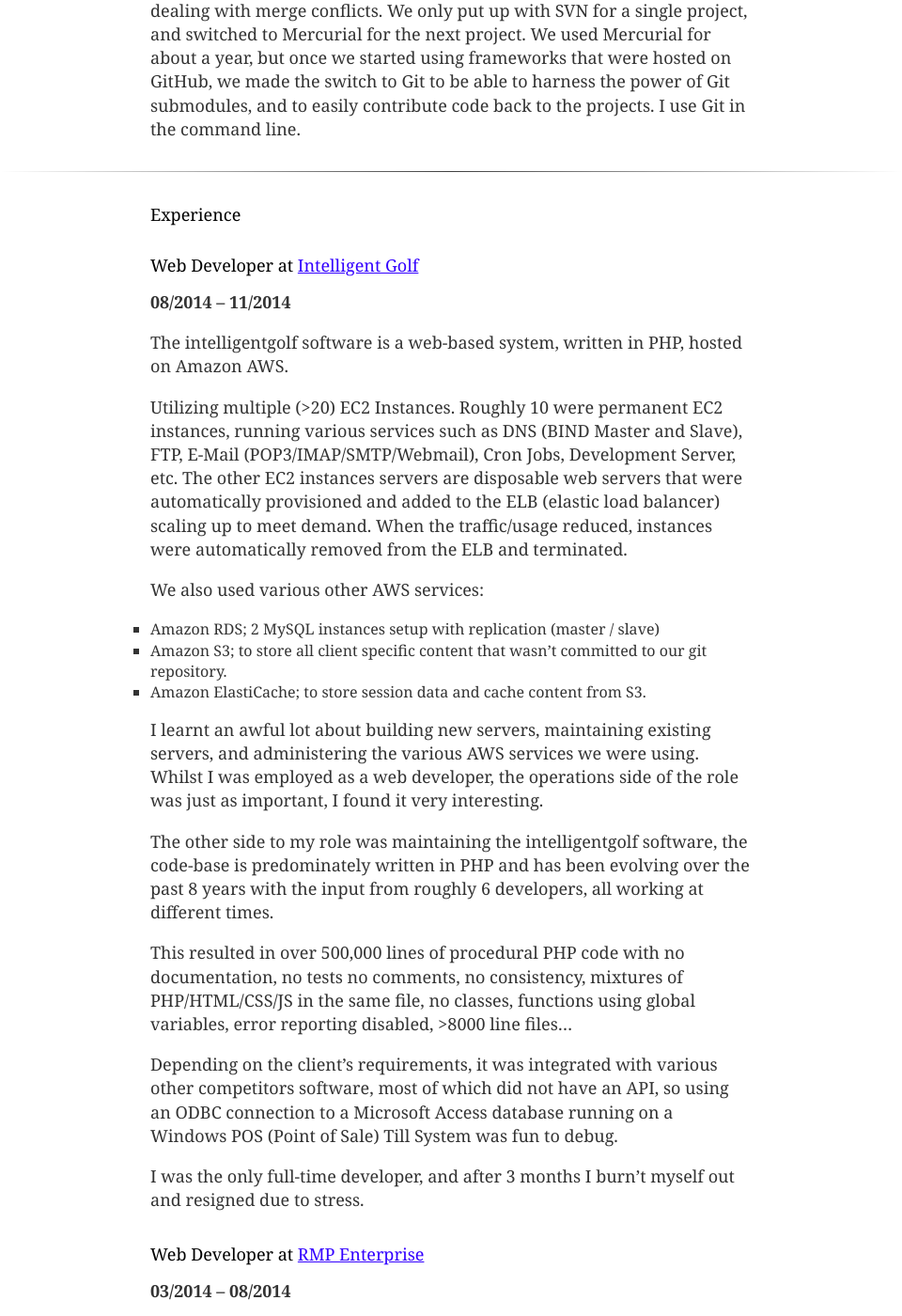
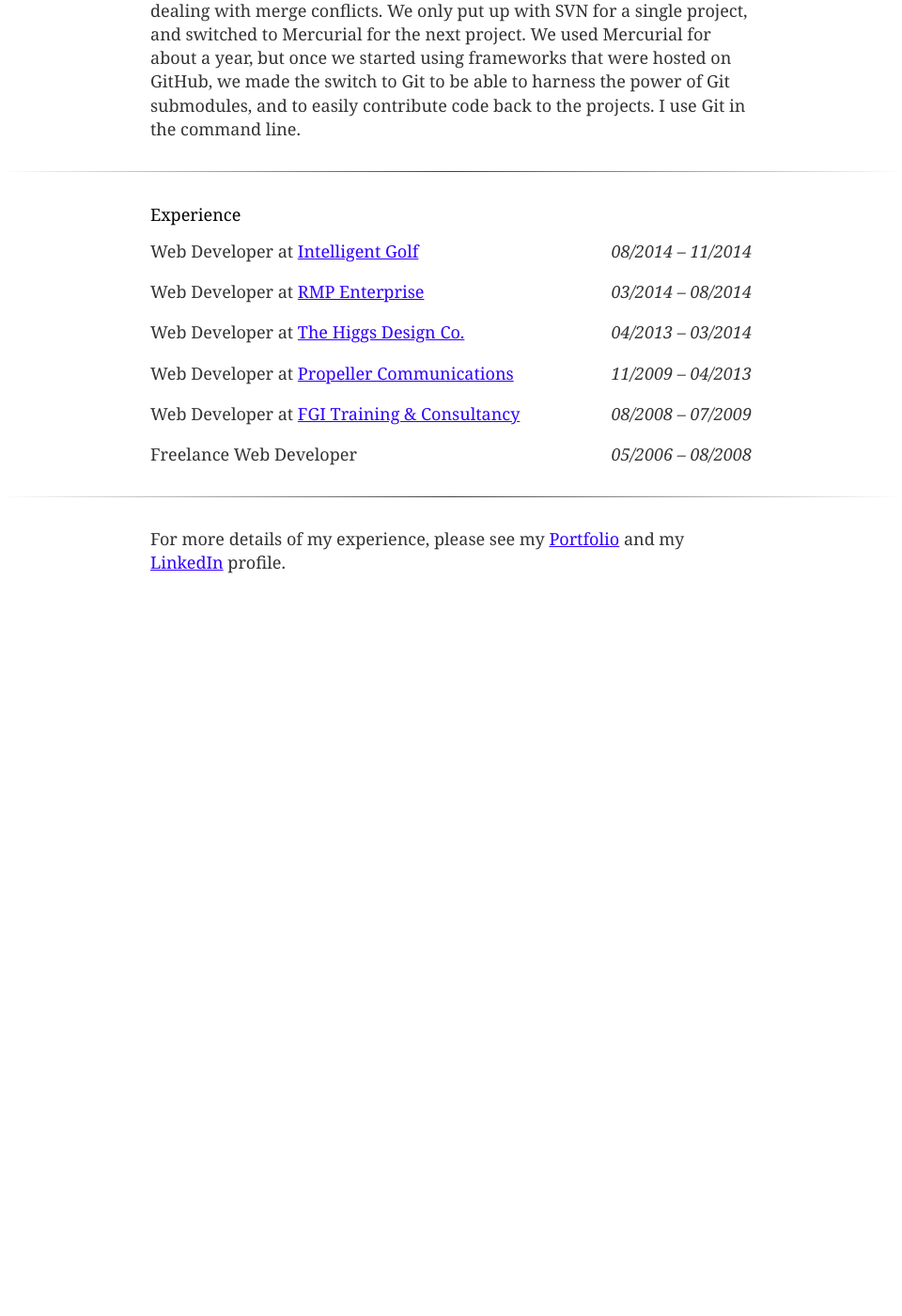
Before and after one commit to lukearmstrong/lukearmstrong.co.uk, a Jekyll site: the page built from cv/index.md, in a window 1280 px wide and 1400 px high, scrolled down 1968 px. Shown: the whole window at 94% size, without its empty margins (160-1120 px from the left). Built offline with Jekyll 4.4.1, drawn with Linux system fonts in a browser that asks for light colours; Markdown is read by kramdown in place of the engine named in the settings; after the commit the page ends 2598 px from its top, so only the background shows below that; some of the changed text lies outside the part shown.

Commit message:
update CV

```diff
--- a/cv/index.md
+++ b/cv/index.md
@@ -5,11 +5,9 @@
 description: Curriculum Vitae for Luke Armstrong
 ---
 
-
 I am a passionate developer who enjoys working within the fast evolving world of web development. My eight years of commercial experience within the industry has emerged from an initial interest at an early age, and is something which has lead to a continued pursuit of professional development on my part.
 
 Initially a full time freelancer who completed sites outsourced by a local agency, I built up a portfolio before taking on outsourced projects from other agencies based in Liverpool, Brighton and Gloucestershire. Seeking employment was the next logical step, as the experience and knowledge that can be gained from working alongside other designers and developers is invaluable.
-
 
 ---
 
@@ -47,81 +45,18 @@
 ## Experience
 
 
-### Web Developer at [Intelligent Golf](http://www.intelligentgolf.co.uk/)
-**08/2014 – 11/2014**
+Web Developer at [Intelligent Golf](http://www.intelligentgolf.co.uk/) <span style="float:right">*08/2014 – 11/2014*</span>
 
-The intelligentgolf software is a web-based system, written in PHP, hosted on Amazon AWS.
+Web Developer at [RMP Enterprise](http://rmpenterprise.co.uk/) <span style="float:right">*03/2014 – 08/2014*</span>
 
-Utilizing multiple (>20) EC2 Instances. Roughly 10 were permanent EC2 instances, running various services such as DNS (BIND Master and Slave), FTP, E-Mail (POP3/IMAP/SMTP/Webmail), Cron Jobs, Development Server, etc. The other EC2 instances servers are disposable web servers that were automatically provisioned and added to the ELB (elastic load balancer) scaling up to meet demand. When the traffic/usage reduced, instances were automatically removed from the ELB and terminated.
+Web Developer at [The Higgs Design Co.](http://higgsdesign.com/) <span style="float:right">*04/2013 – 03/2014*</span>
 
-We also used various other AWS services:
-- Amazon RDS; 2 MySQL instances setup with replication (master / slave)
-- Amazon S3; to store all client specific content that wasn't committed to our git repository.
-- Amazon ElastiCache; to store session data and cache content from S3.
+Web Developer at [Propeller Communications](http://www.propcom.co.uk/) <span style="float:right">*11/2009 – 04/2013*</span>
 
-I learnt an awful lot about building new servers, maintaining existing servers, and administering the various AWS services we were using. Whilst I was employed as a web developer, the operations side of the role was just as important, I found it very interesting.
+Web Developer at [FGI Training & Consultancy](http://www.fgiltd.co.uk/) <span style="float:right">*08/2008 – 07/2009*</span>
 
-The other side to my role was maintaining the intelligentgolf software, the code-base is predominately written in PHP and has been evolving over the past 8 years with the input from roughly 6 developers, all working at different times.
-
-This resulted in over 500,000 lines of procedural PHP code with no documentation, no tests no comments, no consistency, mixtures of PHP/HTML/CSS/JS in the same file, no classes, functions using global variables, error reporting disabled, >8000 line files...
-
-Depending on the client's requirements, it was integrated with various other competitors software, most of which did not have an API, so using an ODBC connection to a Microsoft Access database running on a Windows POS (Point of Sale) Till System was fun to debug.
-
-I was the only full-time developer, and after 3 months I burn't myself out and resigned due to stress.
-
-
-### Web Developer at [RMP Enterprise](http://rmpenterprise.co.uk/)
-**03/2014 – 08/2014**
-
-The Higgs Design Company has merged with RMP Enterprise, we have become the in-house development team for this very successful London based company.
-
-I have joined RMP Enterprise to continue developing and maintaining web applications.
-
-
-### Web Developer at [The Higgs Design Co.](http://higgsdesign.com/)
-**04/2013 – 03/2014**
-
-Working as part of a much smaller team, 2 developers and 2 designers, has given me valuable experience communicating with clients directly, and managing my time and resources to meet deadlines independently.
-
-I have developed bespoke applications using v4 of the Laravel Framework. These applications have needed me to develop integrations using APIs from Akkroo, Amazon Web Services, Facebook, Twitter, Parse.com, Pure360, Shopify and bespoke APIs.
-
-
-### Web Developer at [Propeller Communications](http://www.propcom.co.uk/)
-**11/2009 – 04/2013**
-
-Working as a developer at a successful agency with offices in Rugby and London. Here I developed bespoke CMS and e-commerce systems using PHP 5.4 and MySQL. I work alongside 40 other designers, front-end developers and back-end developers, with roughly 5-6 people on each project. I have lead the development of several projects.
-
-We initially wrote every project from scratch, around a core library of reusable code. Then we decided to switch to using the CodeIgniter Framework, we used that for several projects, but when PHP 5.3 was released we moved onto using FuelPHP.
-
-I have developed integrations using APIs from SagePay, Netsuite, Micros, Google Maps, Postcode Anywhere, and countless others.
-
-Whilst the majority of our work is for clients, I have also been involved in the development of internal systems. We have developed our own e-marketing system that is used by hundreds of clients, I worked on part of the system that allows a user to build a mailer from a template.
-
-
-### Web Developer at [FGI Training & Consultancy](http://www.fgiltd.co.uk/)
-**08/2008 – 07/2009**
-
-Working in-house, alongside a graphic designer and marketing executive, to re-brand the company and develop a new website with the ability to book training courses.
-
-I built the site to the XHTML 1.0 Strict standard, with CSS 2, and unobtrusive and degradable JavaScript. It was developed without using a framework, and whilst it was not following the MVC pattern, I had separated controller logic and view code by using Smarty. I also wrote a database abstraction layer for MySQLi, and a session handling class which stored sessions in the database.
-
-Shortly after launching the new site the spending on PPC campaigns was reduced significantly, as we were consistently ranked in the first 3 results for our search terms.
-
-
-### Freelance Web Developer
-**05/2006 – 08/2008**
-
-Bespoke frontend, CMS and e-commerce development. Using ASP.NET 2.0 and MySQL or PHP and MySQL. Working entirely with agencies, they outsourced the development to me.
-
-
+Freelance Web Developer <span style="float:right">*05/2006 – 08/2008*</span>
 
 ---
 
-
-## Links
-
-Portfolio: [http://lukearmstrong.co.uk/portfolio/](http://lukearmstrong.co.uk/portfolio/)
-
-GitHub: [https://github.com/lukearmstrong](https://github.com/lukearmstrong)
-
-LinkedIn: [https://www.linkedin.com/pub/luke-armstrong/59/a01/557](https://www.linkedin.com/pub/luke-armstrong/59/a01/557)
+For more details of my experience, please see my [Portfolio](http://lukearmstrong.co.uk/portfolio/) and my [LinkedIn](https://www.linkedin.com/pub/luke-armstrong/59/a01/557) profile.
```
Also changed, not shown: portfolio/index.md (+0 -10 lines).
